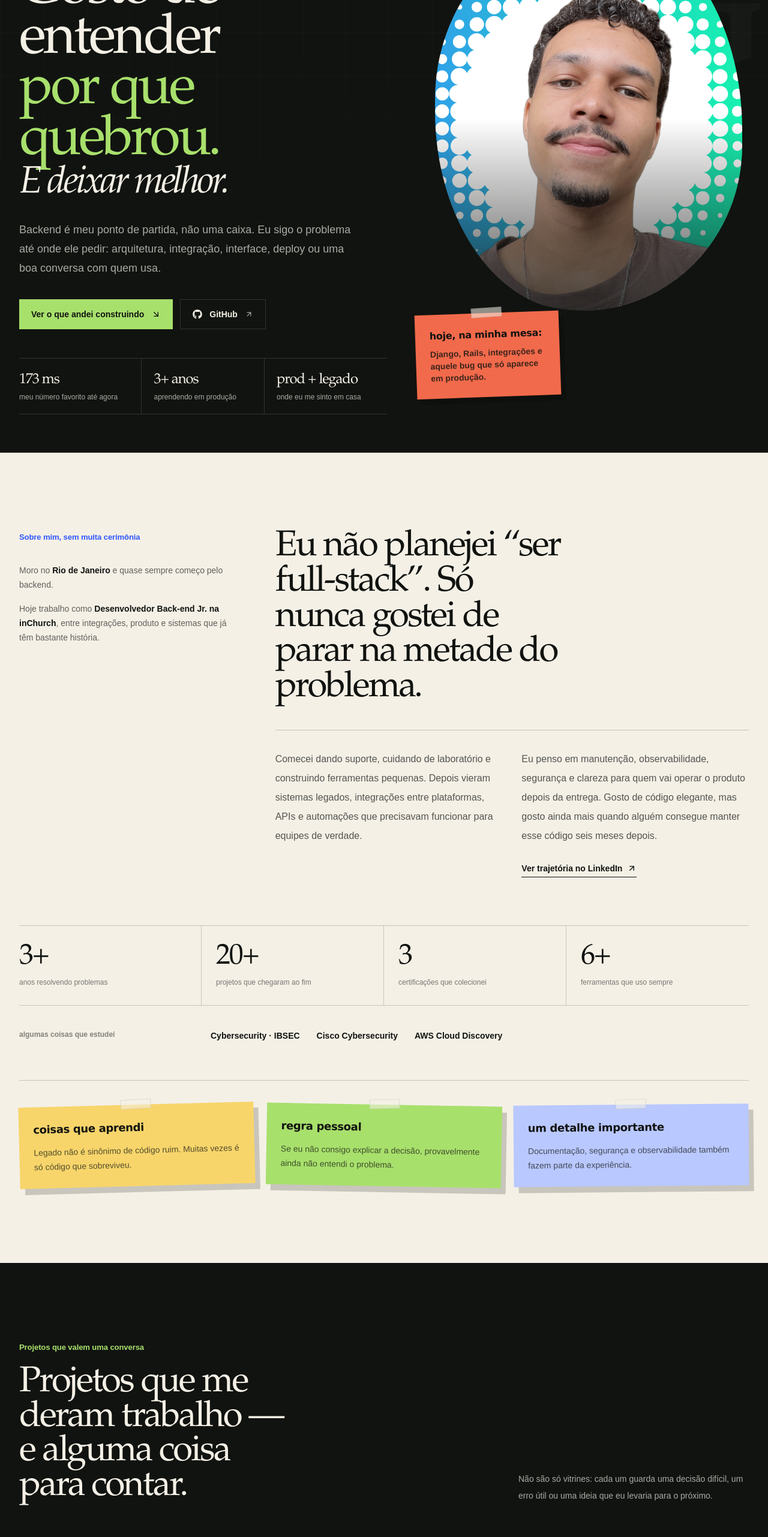
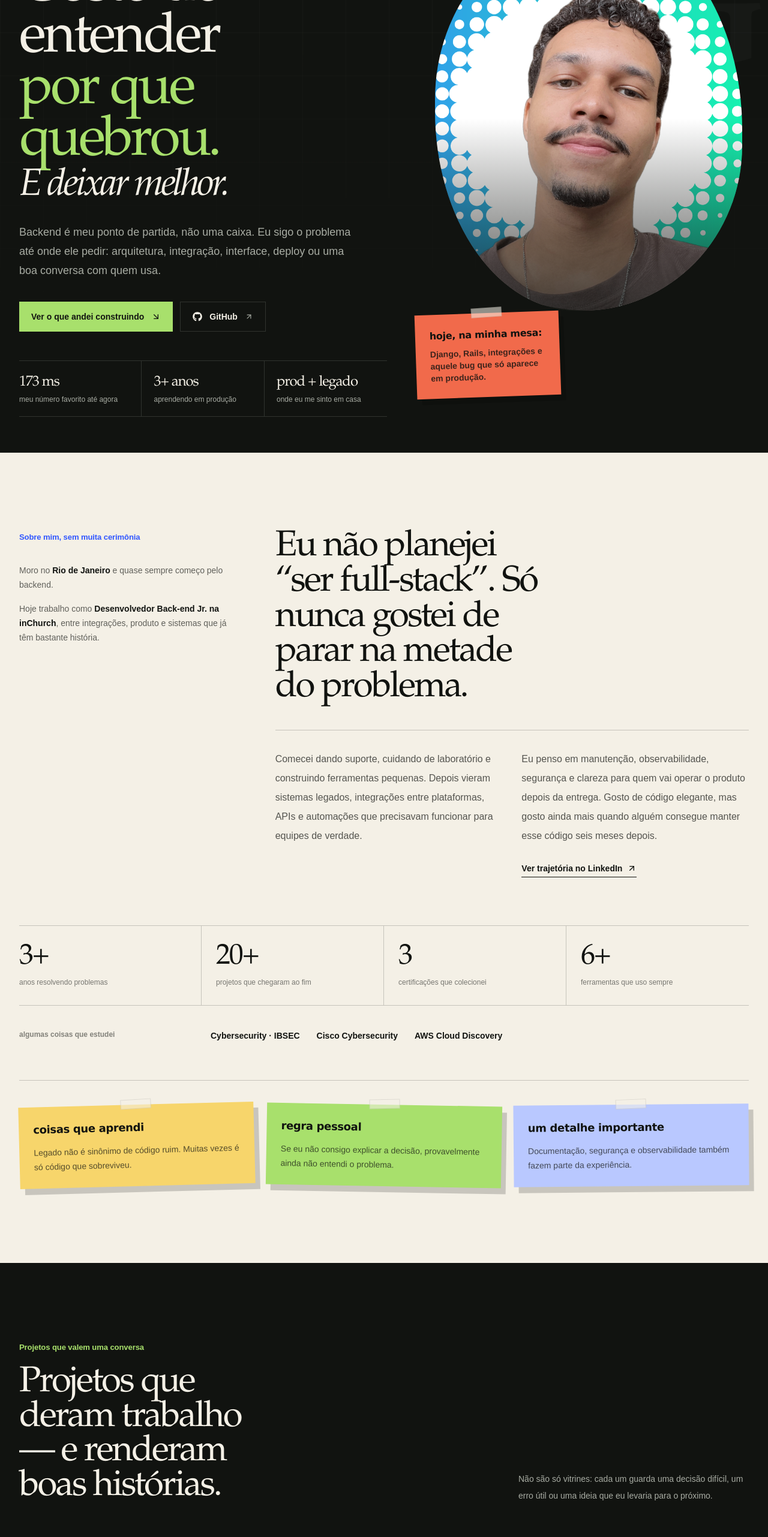
Before and after one commit to guimaraesr-y/ryanguimaraes.dev, a Next.js app: page / in a window 1280 px wide. Shown: the part 234-2797 px from the top of the page at 60% size. Built offline with nearby package versions, Linux system fonts and the light colour scheme.

Commit message:
fix: improve mobile spacing and typography

```diff
--- a/app/components/sections/About.tsx
+++ b/app/components/sections/About.tsx
@@ -32,7 +32,7 @@ export function About() {
               whileInView={{ opacity: 1, y: 0 }}
               viewport={{ once: true, margin: "-80px" }}
               transition={{ duration: 0.6 }}
-              className="display max-w-[16ch] text-5xl leading-[0.98] sm:text-6xl"
+              className="display max-w-[16ch] text-balance text-[2.5rem] leading-[1] sm:text-6xl sm:leading-[0.98]"
             >
               Eu não planejei “ser full-stack”. Só nunca gostei de parar na metade do problema.
             </motion.h2>
--- a/app/components/sections/Contact.tsx
+++ b/app/components/sections/Contact.tsx
@@ -88,7 +88,7 @@ export function Contact({ contactEmail }: ContactProps) {
       <div className="section-shell relative grid gap-12 lg:grid-cols-12 lg:gap-16">
         <div className="lg:col-span-5">
           <p className="section-label">Se você chegou até aqui, já temos assunto.</p>
-          <h2 className="display mt-5 max-w-[10ch] text-5xl leading-[0.94] text-paper sm:text-7xl">
+          <h2 className="display mt-5 max-w-[10ch] text-balance text-[2.5rem] leading-[1] text-paper sm:text-7xl sm:leading-[0.94]">
             Pode me chamar de Ryan.
           </h2>
           <p className="mt-8 max-w-md text-base leading-8 text-muted">
--- a/app/components/sections/Experience.tsx
+++ b/app/components/sections/Experience.tsx
@@ -10,7 +10,7 @@ export function Experience() {
         <div className="grid gap-8 pb-14 md:grid-cols-12 md:items-end">
           <div className="md:col-span-8">
             <p className="section-label text-coral">Trabalho também muda a gente</p>
-            <h2 className="display mt-5 max-w-[15ch] text-5xl leading-[0.96] text-paper sm:text-6xl">
+            <h2 className="display mt-5 max-w-[15ch] text-balance text-[2.5rem] leading-[1] text-paper sm:text-6xl sm:leading-[0.96]">
               Cada lugar mudou meu jeito de trabalhar.
             </h2>
           </div>
--- a/app/components/sections/Hero.tsx
+++ b/app/components/sections/Hero.tsx
@@ -56,7 +56,7 @@ export function Hero() {
             initial={{ opacity: 0, y: 24 }}
             animate={{ opacity: 1, y: 0 }}
             transition={{ duration: 0.65, delay: 0.08 }}
-            className="display max-w-[12ch] text-[clamp(3.35rem,7.3vw,7.2rem)] leading-[0.9] text-paper"
+            className="display max-w-[12ch] text-[clamp(2.9rem,7.3vw,7.2rem)] leading-[0.92] text-paper"
           >
             Gosto de entender
             <span className="block text-acid">por que quebrou.</span>
--- a/app/components/sections/Projects.tsx
+++ b/app/components/sections/Projects.tsx
@@ -31,7 +31,7 @@ function ProjectFeature({ project, index }: { project: Project; index: number })
       >
         <motion.div
           style={{ y: prefersReducedMotion ? 0 : imageY }}
-          className="project-image relative aspect-[5/3] overflow-hidden bg-background"
+          className="project-image relative aspect-[3/2] overflow-hidden bg-background sm:aspect-[5/3]"
         >
           {project.image ? (
             <Image
@@ -39,7 +39,7 @@ function ProjectFeature({ project, index }: { project: Project; index: number })
               alt={`Visual conceitual do projeto ${project.title}`}
               fill
               sizes="(max-width: 768px) 100vw, 58vw"
-              className="object-contain"
+              className="object-fill sm:object-contain"
             />
           ) : null}
           <div className="handwritten absolute left-4 top-4 -rotate-2 bg-paper px-3 py-2 text-sm font-bold text-ink">
@@ -56,7 +56,7 @@ function ProjectFeature({ project, index }: { project: Project; index: number })
         className={`md:col-span-5 ${index % 2 ? "md:order-1" : ""}`}
       >
         <p className="text-sm font-semibold text-acid/90">{project.eyebrow}</p>
-        <h3 className="display mt-5 text-4xl leading-none text-paper sm:text-5xl">
+        <h3 className="display mt-4 text-balance break-words text-3xl leading-[1.02] text-paper sm:mt-5 sm:text-5xl">
           {project.title}
         </h3>
         {project.metric ? (
@@ -113,8 +113,8 @@ export function Projects() {
         <div className="grid gap-8 pb-14 md:grid-cols-12 md:items-end">
           <div className="md:col-span-8">
             <p className="section-label">Projetos que valem uma conversa</p>
-            <h2 className="display mt-5 max-w-[15ch] text-5xl leading-[0.96] text-paper sm:text-6xl">
-              Projetos que me deram trabalho — e alguma coisa para contar.
+            <h2 className="display mt-4 max-w-[17ch] text-balance text-[2.5rem] leading-[0.98] text-paper sm:mt-5 sm:max-w-[15ch] sm:text-6xl sm:leading-[0.96]">
+              Projetos que deram trabalho — e renderam boas histórias.
             </h2>
           </div>
           <p className="max-w-sm text-sm leading-7 text-muted md:col-span-4 md:justify-self-end">
--- a/app/components/sections/Skills.tsx
+++ b/app/components/sections/Skills.tsx
@@ -18,7 +18,7 @@ export function Skills() {
         <div className="grid gap-8 pb-16 md:grid-cols-12 md:items-end">
           <div className="md:col-span-8">
             <p className="section-label !text-white/75">Ferramentas, sem torcida</p>
-            <h2 className="display mt-5 max-w-[13ch] text-5xl leading-[0.96] sm:text-6xl">
+            <h2 className="display mt-5 max-w-[13ch] text-balance text-[2.5rem] leading-[1] sm:text-6xl sm:leading-[0.96]">
               O que tenho usado ultimamente.
             </h2>
           </div>
--- a/app/globals.css
+++ b/app/globals.css
@@ -144,7 +144,7 @@ button {
   }
 
   .section-shell {
-    width: min(100% - 1.25rem, 76rem);
+    width: min(100% - 2.5rem, 76rem);
   }
 }
 
```
